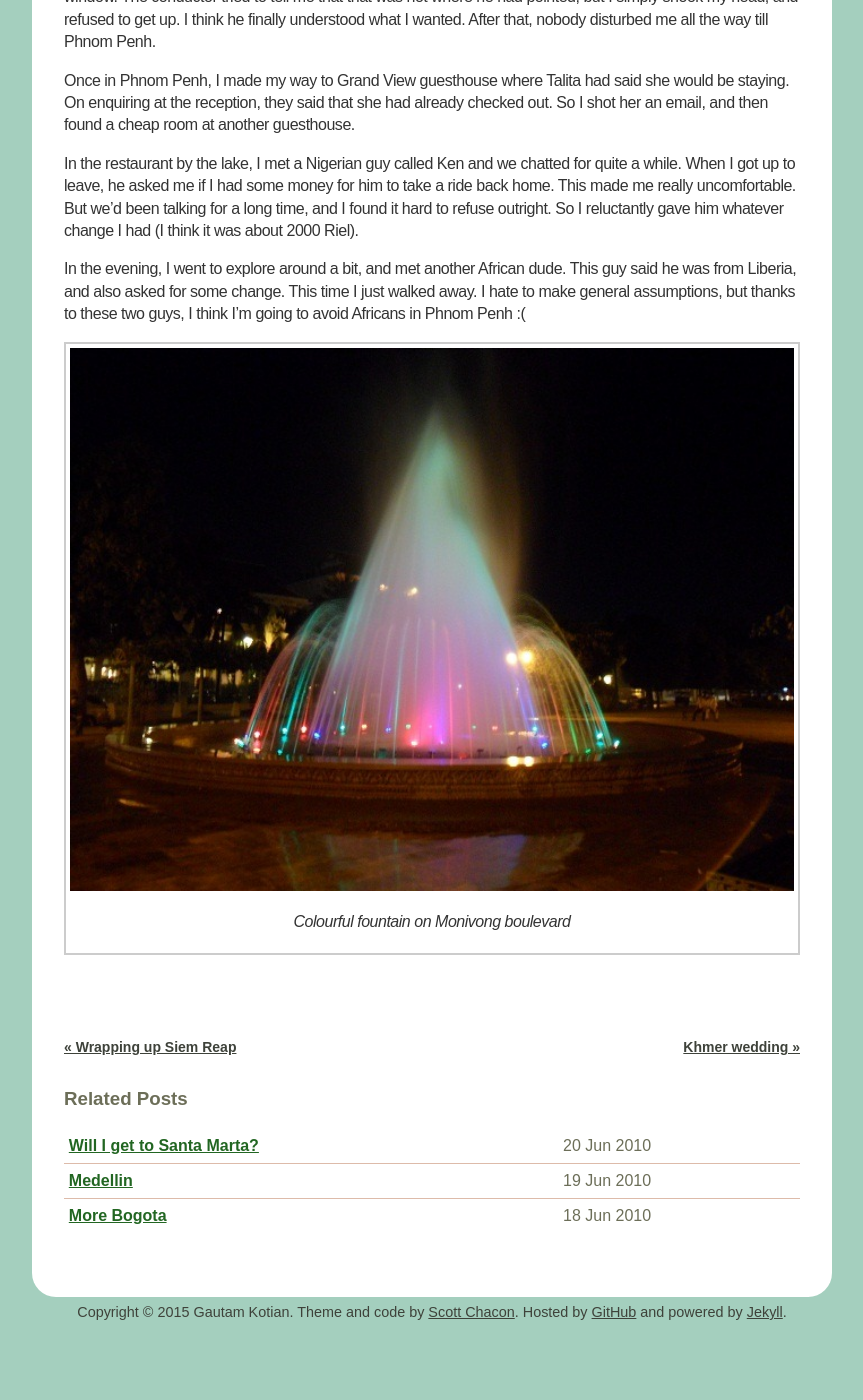
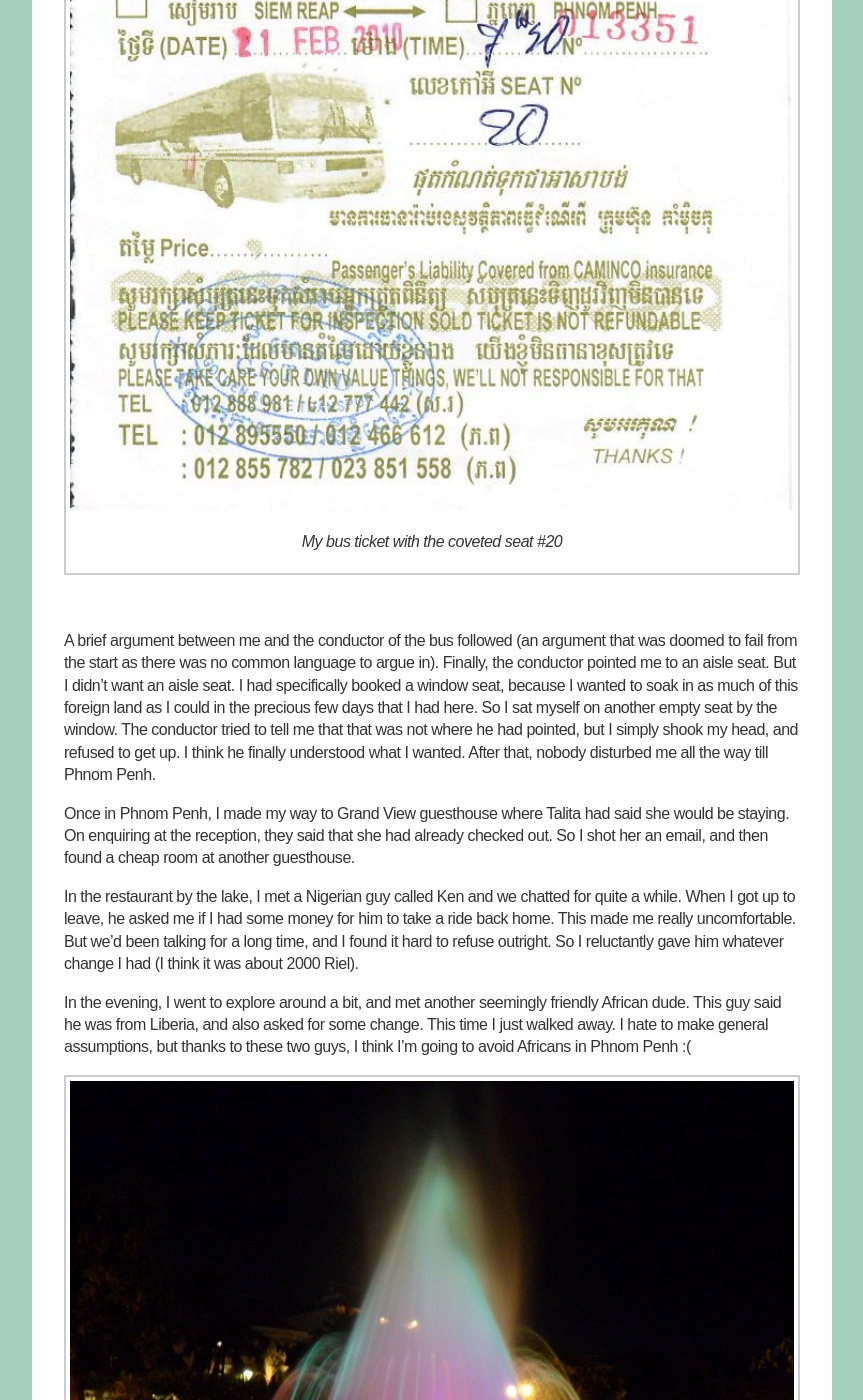
Before and after one commit to gkotian/gkotian.github.io, a Jekyll site: the page built from travels/_posts/2010-02-23-phonm-penh-and-the-art-of-motorcycle-maintenance.md, in a window 1280 px wide and 1400 px high, scrolled down 715 px. Shown: the whole window, without its empty margins (208-1071 px from the left). Built offline with Jekyll 4.4.1, drawn with Linux system fonts in a browser that asks for light colours; before the commit the page ends 2071 px from its top, so only the background shows below that.

Commit message:
Add Phnom Penh ticket

```diff
--- a/travels/_posts/2010-02-23-phonm-penh-and-the-art-of-motorcycle-maintenance.md
+++ b/travels/_posts/2010-02-23-phonm-penh-and-the-art-of-motorcycle-maintenance.md
@@ -20,6 +20,11 @@
 travelling in the same bus, and they also had a ticket with the same seat
 number.
 
+{% include image.html
+    img="assets/travels/2010-02-23-ticket.jpg"
+    title="Ticket"
+    caption="My bus ticket with the coveted seat #20" %}
+
 A brief argument between me and the conductor of the bus followed (an argument
 that was doomed to fail from the start as there was no common language to argue
 in). Finally, the conductor pointed me to an aisle seat. But I didn't want an
@@ -41,10 +46,11 @@
 talking for a long time, and I found it hard to refuse outright. So I
 reluctantly gave him whatever change I had (I think it was about 2000 Riel).
 
-In the evening, I went to explore around a bit, and met another African dude.
-This guy said he was from Liberia, and also asked for some change. This time I
-just walked away. I hate to make general assumptions, but thanks to these two
-guys, I think I'm going to avoid Africans in Phnom Penh :(
+In the evening, I went to explore around a bit, and met another seemingly
+friendly African dude. This guy said he was from Liberia, and also asked for
+some change. This time I just walked away. I hate to make general assumptions,
+but thanks to these two guys, I think I'm going to avoid Africans in Phnom Penh
+:(
 
 {% include image.html
     img="assets/travels/2010-02-23-fountain.jpg"
```
Also changed, not shown: assets/travels/2010-02-23-ticket.jpg (added).
